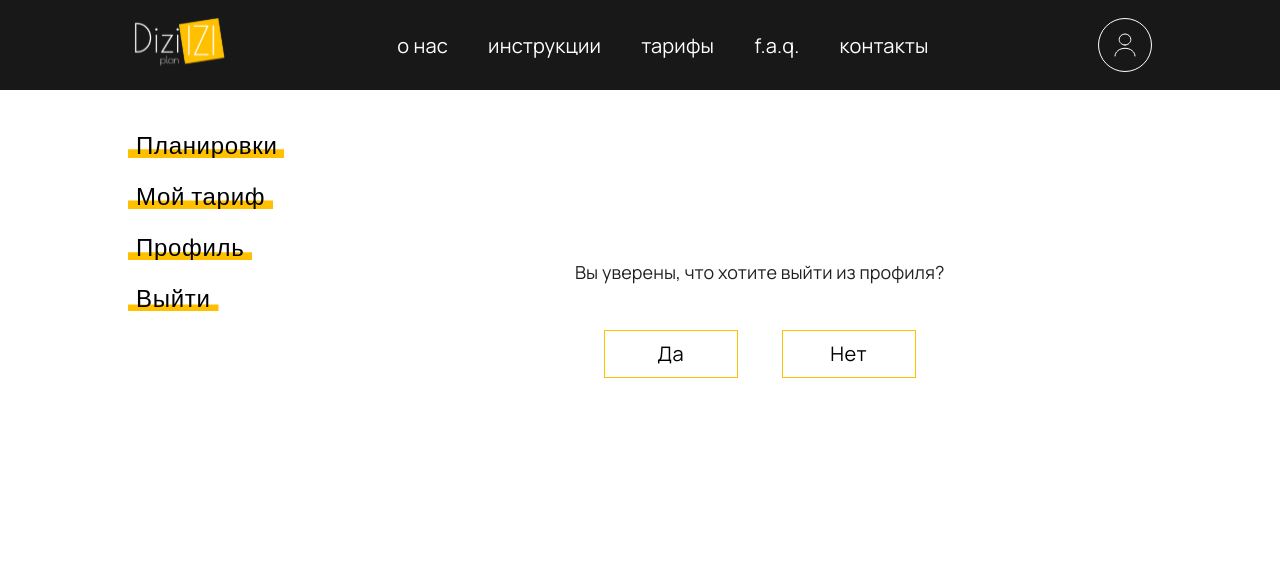
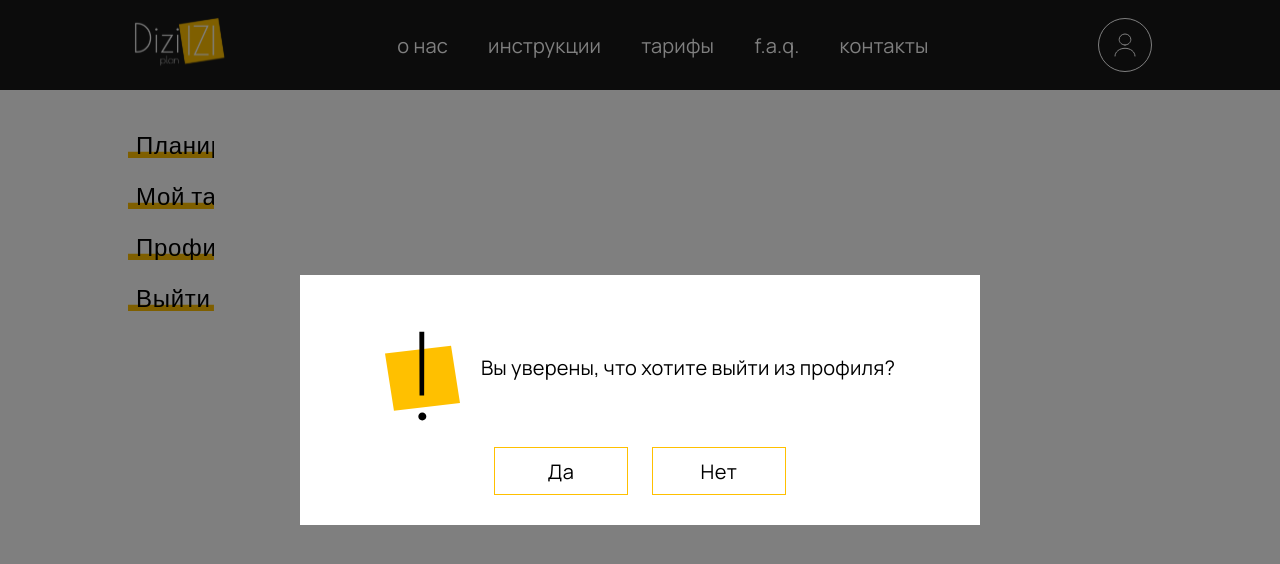
Before and after one commit to dizi-izi-plan/dizi-izi-frontend, a Next.js app: page /personal-account in a window 1280 px wide. Both pictures are taken after a click on the tab "Выйти". Shown: the top 564 px of the page. Built offline with nearby package versions, Linux system fonts and the light colour scheme.

Commit message:
added log out modal to account

```diff
--- a/src/components/Account/Account.tsx
+++ b/src/components/Account/Account.tsx
@@ -7,9 +7,12 @@ import MenuUnderlineIcon from '../../../public/assets/icons/account-menu-line.sv
 import { ACCOUNT_MENU_ITEMS } from './AccountSections/accountMenuSections.data';
 import { AccountSectionContainer } from '@/components/Account/AccountSections/AccountSectionContainer';
 import { a11yPropsFuncType, AccountMenuItemsType } from './accoutTypes';
+import { ModalTwoButtons } from '../Modal/ModalTwoButtons';
+import ModalIcon from '../../../public/assets/icons/modal_icon.svg';
 
 export const Account = () => {
-  const [value, setValue] = useState(0);
+  const [value, setValue] = useState<number>(0);
+  const [isModalOpen, setModalOpen] = useState<boolean>(false);
 
   const handleChange = (event: React.SyntheticEvent, newValue: number) => {
     setValue(newValue);
@@ -21,6 +24,8 @@ export const Account = () => {
       'aria-controls': `simple-tabpanel-${index}`,
     };
   };
+
+  // TODO: to add handleYes (~ dispatch logOut)
 
   return (
     <>
@@ -39,6 +44,12 @@ export const Account = () => {
             iconPosition="bottom"
           />
         ))}
+        <Tab
+          label={<span className="tab__label">Выйти</span>}
+          icon={<MenuUnderlineIcon />}
+          iconPosition="bottom"
+          onClick={() => setModalOpen(true)}
+        />
       </Tabs>
       <Box width="74%">
         {ACCOUNT_MENU_ITEMS.map((item: AccountMenuItemsType, index: number) => (
@@ -47,6 +58,15 @@ export const Account = () => {
           </AccountSectionContainer>
         ))}
       </Box>
+      <ModalTwoButtons
+        isModalOpen={isModalOpen}
+        text={['Вы уверены, что хотите выйти из профиля?']}
+        icon={<ModalIcon />}
+        handleClose={() => setModalOpen(false)}
+        // handleYes={() => }
+        nameButtonYes="Да"
+        nameButtonNo="Нет"
+      />
     </>
   );
 };
--- a/src/components/Account/AccountQuestion/AccountQuestionLogOut.tsx
+++ /dev/null
@@ -1,14 +0,0 @@
-import { AccountQuestionTemplate } from './AccountQuestionTemplate';
-
-export const AccountQuestionLogOut = () => {
-  // TODO: to add handleYes (~ dispatch logOut)
-  return (
-    <AccountQuestionTemplate
-      question="Вы уверены, что хотите выйти из профиля?"
-      nameButtonYes="Да"
-      handleYes={() => console.log('Log out')}
-      routePush="/"
-      nameButtonNo="Нет"
-    />
-  );
-};
--- a/src/components/Account/AccountQuestion/AccountQuestionTemplate.tsx
+++ /dev/null
@@ -1,63 +0,0 @@
-import { useRouter } from 'next/navigation';
-import Stack from '@mui/material/Stack';
-import Typography from '@mui/material/Typography';
-import Button from '@mui/material/Button';
-
-type AccountQuestionTemplateProps = {
-  question: string;
-  nameButtonYes: string;
-  handleYes: () => void;
-  routePush: string;
-  nameButtonNo: string;
-  handleNo?: () => void;
-};
-
-export const AccountQuestionTemplate = ({
-  question,
-  nameButtonYes,
-  handleYes,
-  routePush,
-  nameButtonNo,
-  handleNo,
-}: AccountQuestionTemplateProps) => {
-  const router = useRouter();
-
-  return (
-    <Stack rowGap="44px" pt="17%" pl="22%" maxWidth="max-content">
-      <Typography
-        variant="body2"
-        sx={{
-          fontWeight: '400',
-          lineHeight: '144.687%',
-          letterSpacing: '0.09px',
-        }}
-      >
-        {question}
-      </Typography>
-      <Stack direction="row" columnGap="44px" alignSelf="center">
-        <Button
-          variant="default"
-          sx={{ color: 'black.main' }}
-          size="small"
-          onClick={() => {
-            handleYes();
-            router.push(routePush);
-          }}
-        >
-          {nameButtonYes}
-        </Button>
-        <Button
-          variant="default"
-          sx={{ color: 'black.main' }}
-          size="small"
-          onClick={() => {
-            handleNo?.();
-            router.back();
-          }}
-        >
-          {nameButtonNo}
-        </Button>
-      </Stack>
-    </Stack>
-  );
-};
--- a/src/components/Account/AccountSections/accountMenuSections.data.tsx
+++ b/src/components/Account/AccountSections/accountMenuSections.data.tsx
@@ -1,6 +1,5 @@
 import { AccountSectionTemplate } from './AccountSectionTemplate';
 import { MyTariff } from '../../Tariff/MyTariff';
-import { AccountQuestionLogOut } from '../AccountQuestion/AccountQuestionLogOut';
 import { AccountMenuItemsType } from '../accoutTypes';
 
 export const ACCOUNT_MENU_ITEMS: AccountMenuItemsType[] = [
@@ -16,8 +15,4 @@ export const ACCOUNT_MENU_ITEMS: AccountMenuItemsType[] = [
     name: 'Профиль',
     component: <AccountSectionTemplate name="Профиль" />, // при верстке нужного компонента - заменить
   },
-  {
-    name: 'Выйти',
-    component: <AccountQuestionLogOut />,
-  },
 ];
```
Also changed, not shown: src/components/Account/AccountQuestion/AccountQuestionDeleteProfile.tsx (deleted, +0 -14 lines).
